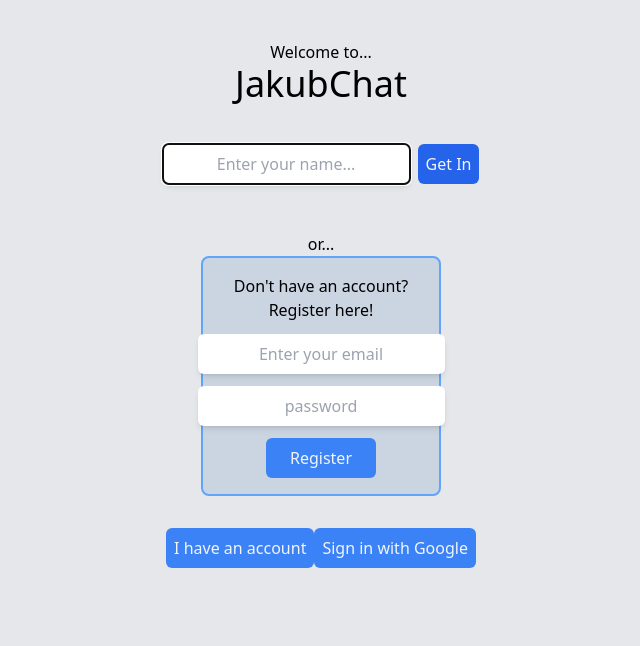
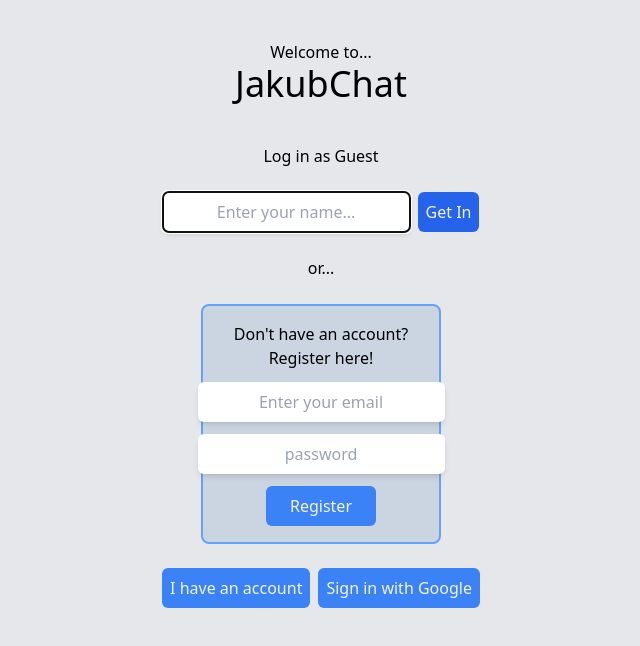
Before and after one commit to pecet3/amber-chat, a React (Vite) app: page / in a window 1280 px wide. Shown: the top 646 px of the page, without its empty margins (319-959 px from the left). Built offline with nearby package versions, Linux system fonts and the light colour scheme; no server answers; what prettier-plugin-tailwindcss would draw is missing.

Commit message:
updated tsx and removed useEffect

```diff
--- a/src/components/Auth/index.tsx
+++ b/src/components/Auth/index.tsx
@@ -19,24 +19,22 @@ export const Auth: React.FC = () => {
 
     return () => unSubscribe();
   }, []);
-
-  React.useEffect(() => {
-    console.log(user);
-  }, [user]);
   return (
     <>
       <Header />
+      <p className="my-6">Log in as Guest</p>
       <Anonymous />
-      <p className="mt-12">or...</p>
+      <p className="my-6">or...</p>
       {click ? <LogIn /> : <Register />}
-
+      <div className="my-6 flex justify-center gap-2">
         <button
-        className="submitButton my-8"
+          className="submitButton"
           onClick={() => setClick((prev) => (prev = !prev))}
         >
           I have an account
         </button>
         <GoogleAuth />
+      </div>
     </>
   );
 };
```
Lines whose indentation alone changed are shown as unchanged.
